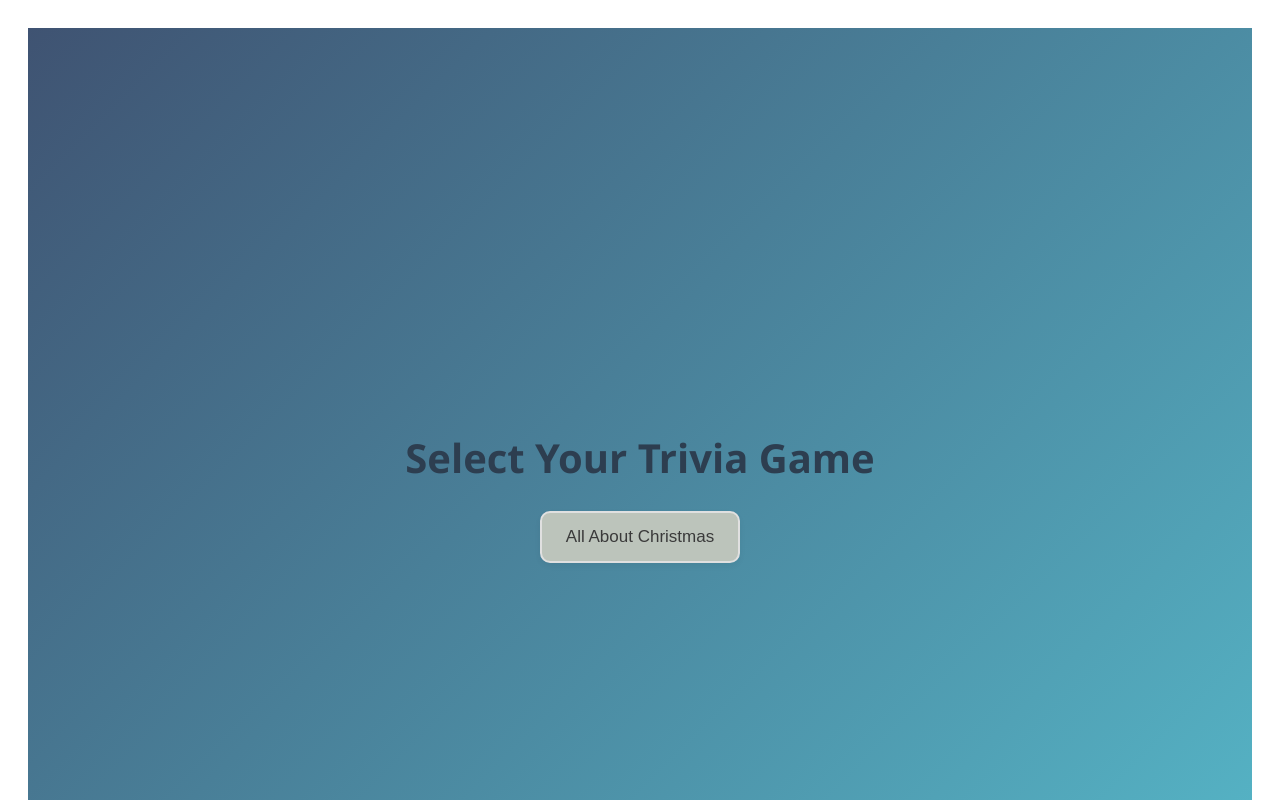
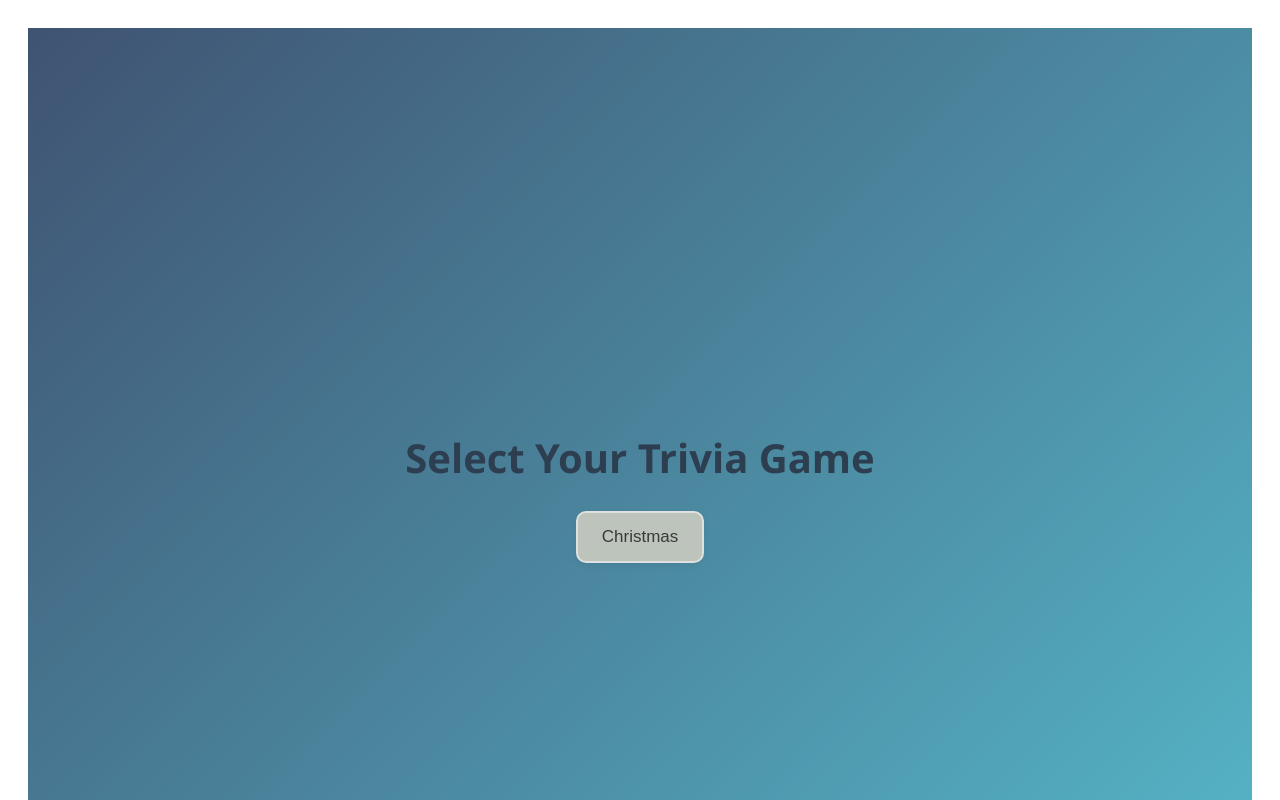
Before and after one commit to Ewilliams87/Team_Trivia, a React (Vite) app: page / in a window 1280 px wide. Shown: the top 800 px of the page. Built offline with nearby package versions, Linux system fonts and the light colour scheme.

Commit message:
modified:   src/components/Homepage.jsx

```diff
--- a/src/components/Homepage.jsx
+++ b/src/components/Homepage.jsx
@@ -6,7 +6,7 @@ const HomePage = () => {
   const navigate = useNavigate();
 
   const categories = [
-    { name: 'All About Christmas', path: '/christmas' },
+    { name: 'Christmas', path: '/christmas' },
   ];
 
   return (
```
